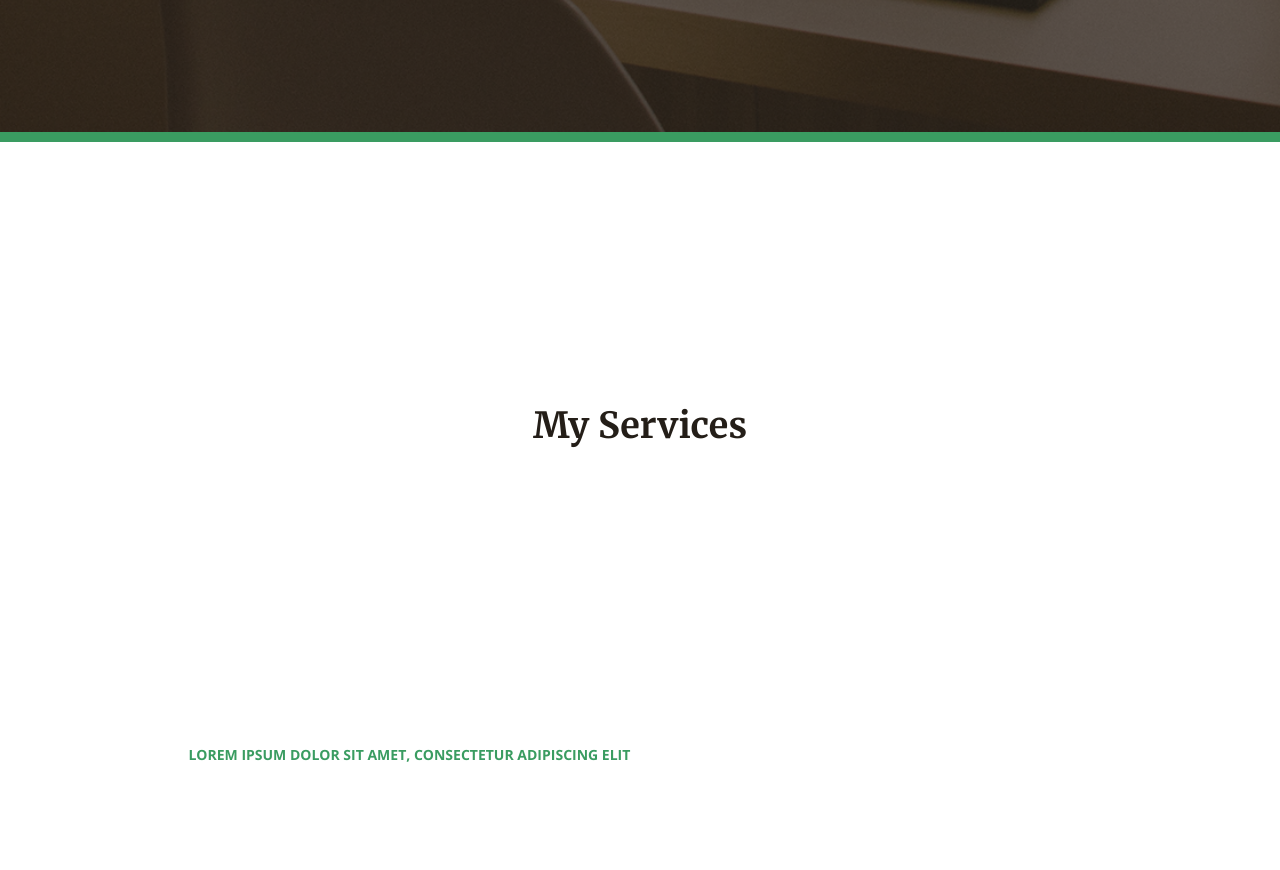
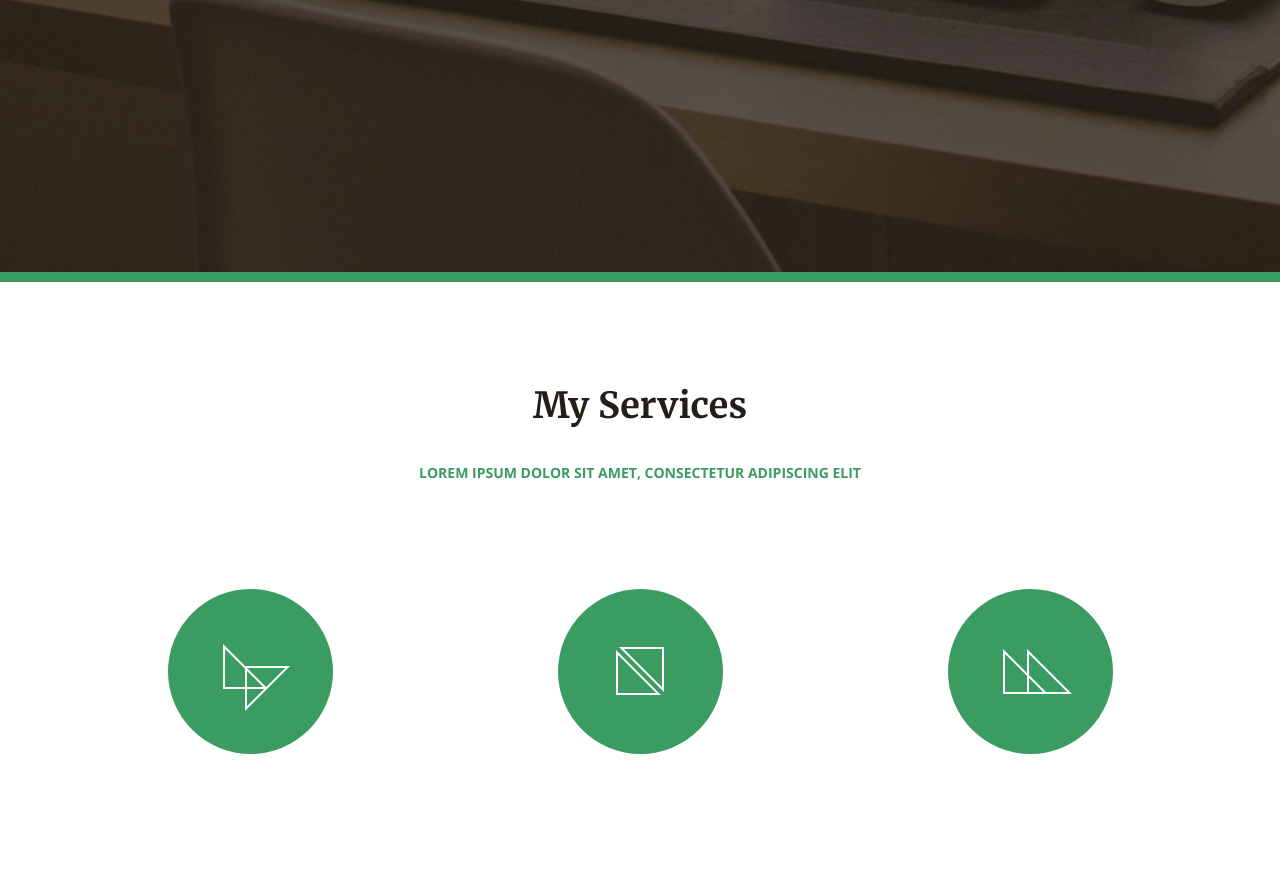
Before and after one commit to max-x-0/portfolio_app, a plain HTML site: page index.html in a window 1280 px wide. Shown: the part 658-1528 px from the top of the page. Drawn offline with nearby package versions, Linux system fonts and the light colour scheme.

Commit message:
added icons into services-section

```diff
--- a/css/styles.css
+++ b/css/styles.css
@@ -15,6 +15,7 @@
     display: flex;
     flex-flow: column;
     height: 100vh;
+    min-height: 940px;
     background-image: url("../assets/bcg_hero.png");
     position: relative;
     background-repeat: no-repeat;
@@ -35,6 +36,11 @@
     font-size: 24px;
     align-items: center;
     padding-top: 19px;
+}
+
+.link_logo {
+  text-decoration: none;
+  color: #fff;
 }
 
 header {
@@ -169,10 +175,9 @@ h6.green {
   width: 100%;
   height: 827px;
   background-color: #fff;
-  padding: 100px 8%;
 }
 
-.services.h5_black {
+.services .h5_black {
   font-family: "Merriweather", sans-serif;
   font-weight: bold;
   font-size: 36px;
@@ -180,18 +185,63 @@ h6.green {
   color: #241e18;
   text-align: center;
   text-transform: capitalize;
+  margin: 0;
+  height: 50px;
 }
 
-.services.h6_green {
+.services .h6_green {
   font-family: "Open Sans", sans-serif;
   font-weight: bold;
   font-size: 14px;
   line-height: 24px;
   color: #3a9c61;
   text-transform: uppercase;
+  text-align: center;
+  margin: 0;
+  height: 30px;
+  margin-top: 29px;
 }
 
-.link_logo {
-  text-decoration: none;
-  color: #fff;
+.services .icons_container {
+  display: flex;
+  margin: 0;
+  margin-top: 98px;
+  justify-content: space-between;
+  align-self: center;
+  max-width: 945px;
+  width: 100%;
+  flex-flow: row wrap;
+  /* height: 165px; */
 }
+
+.icon_default {
+  background-color: #3a9c61;
+  width: 165px;
+  height: 165px;
+  border-radius: 100px;
+  position: relative;
+}
+
+.img_services_1 {
+  position: absolute;
+  right: 55px;
+  top: 55px;
+  bottom: 55px;
+  left: 55px;
+}
+
+.img_services_2 {
+  position: absolute;
+  right: 58px;
+  top: 58px;
+  bottom: 58px;
+  left: 58px;
+}
+
+.img_services_3 {
+  position: absolute;
+  right: 48px;
+  top: 60px;
+  bottom: 60px;
+  left: 55px;
+}
--- a/index.html
+++ b/index.html
@@ -39,6 +39,17 @@
     <section class="services">
       <h5 class="services h5_black">my services</h5>
       <h6 class="services h6_green">lorem ipsum dolor sit amet, consectetur adipiscing elit</h6>
+      <div class="icons_container">
+        <div class="icon_default icon_left">
+          <img class="img_services_1" src="./assets/shape1.png" alt="shape 1">
+        </div>
+        <div class="icon_default icon_middle">
+          <img class="img_services_2" src="./assets/shape2.png" alt="shape 2">
+        </div>
+        <div class="icon_default icon_right">
+          <img class="img_services_3" src="./assets/shape3.png" alt="shape 3">
+        </div>
+      </div>
     </section>
     <script src="./js/scripts.js"></script>
 </body>
```
Also changed, not shown: assets/shape1.png (added), assets/shape2.png (added), assets/shape3.png (added).
